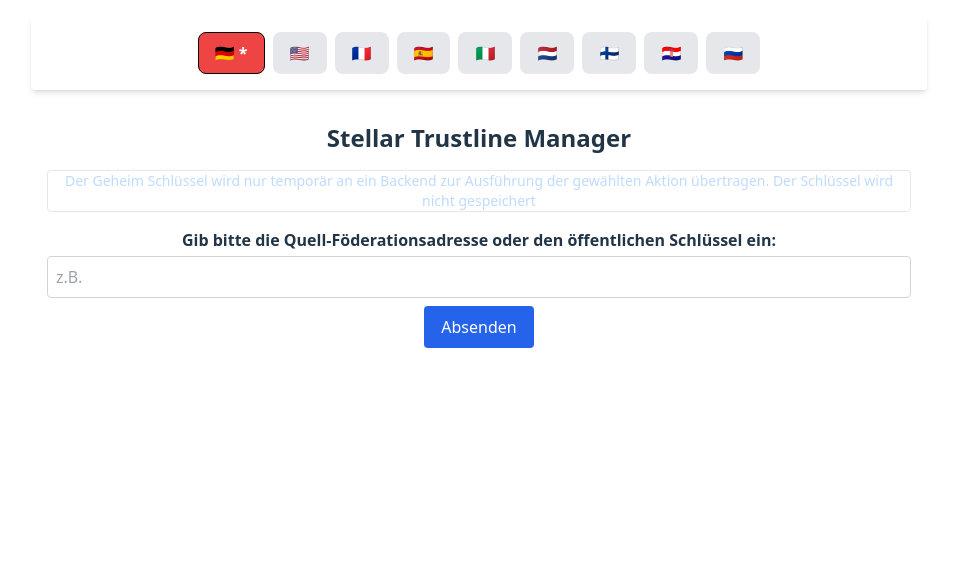
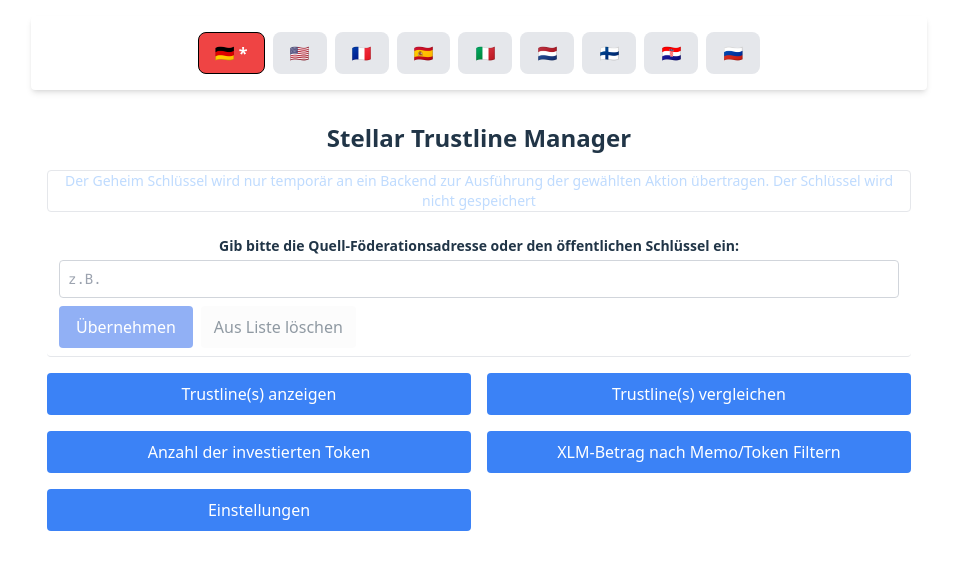
Before and after one commit to MiSte-Git/Stellar-Konto-Manager, a React (Vite) app in the folder frontend/: page / in a window 1280 px wide. Shown: the top 570 px of the page, without its empty margins (161-1118 px from the left). Built offline with nearby package versions, Linux system fonts and the light colour scheme; what @stellar/stellar-sdk would draw is missing.

Commit message:
Einstiegseite entfernt. Wallet kann jetzt überall ausgewählt werden. List All korrigiert und intuitiver gemacht.

```diff
--- a/frontend/src/components/MainMenu.jsx
+++ b/frontend/src/components/MainMenu.jsx
@@ -9,8 +9,7 @@
     { label: t('trustline.compare'), value: 'compare' },
     { label: t('token.purchases'), value: 'payments' },
     { label: t('menu.xlmByMemo'), value: 'xlmByMemo' },
-    { label: t('settings.label'), value: 'settings' },
-    { label: t('navigation.backToPublicKey'), value: 'backToPublicKey' }
+    { label: t('settings.label'), value: 'settings' }
   ];
 
   return (
--- a/frontend/src/index.css
+++ b/frontend/src/index.css
@@ -1,6 +1,34 @@
 @tailwind base;
 @tailwind components;
 @tailwind utilities;
+
+/* Wallet-Input: Deaktiviere Rechtschreib-/Auto-Korrektur und Pfeil bei Datalist */
+.wallet-input {
+  /* Diese Attribute setzen wir zusätzlich direkt am Input als HTML-Attribute */
+}
+
+/* WebKit (Chrome, Edge, Safari) – entfernen des Datalist-Dropdown-Pfeils beim Hover/Fokus */
+.wallet-input::-webkit-calendar-picker-indicator {
+  opacity: 0;
+  display: none;
+}
+.wallet-input::-webkit-list-button {
+  display: none;
+}
+
+/* Firefox: Standardmäßig zeigt Firefox keinen Pfeil für datalist, aber wir sichern ab */
+.wallet-input::-moz-list-bullet {
+  list-style-type: none;
+}
+
+/* Optional: Tooltip/Autofill-Overlay unterdrücken, soweit möglich */
+.wallet-input:-webkit-autofill,
+.wallet-input:-webkit-autofill:hover,
+.wallet-input:-webkit-autofill:focus {
+  -webkit-box-shadow: 0 0 0px 1000px transparent inset;
+  transition: background-color 9999s ease-in-out 0s;
+}
+
 
 :root {
   font-family: system-ui, Avenir, Helvetica, Arial, sans-serif;
--- a/frontend/src/main.jsx
+++ b/frontend/src/main.jsx
@@ -11,7 +11,7 @@
   handleDeleteTrustlines as deleteAndReload
  } from './utils/stellar/stellarUtils.js';
 import App from './App.jsx';
-import SourceInput from './components/SourceInput';
+
 import DestinationInput from './components/DestinationInput';
 import MainMenu from './components/MainMenu';
 import ListTrustlines from './components/ListTrustlines';
@@ -50,16 +50,19 @@
   // Innerhalb der Main-Funktion (nach useState-Aufrufen):
   const [trustlines, setTrustlines] = useState([]);
   const [selectedTrustlines, setSelectedTrustlines] = useState([]);
-  const [filters, setFilters] = useState({ assetCode: '', assetIssuer: '', createdAt: '' });
+  const [filters, setFilters] = useState({ assetCode: '', assetIssuer: '', createdAt: '', zeroOnly: false });
   const [sortColumn, setSortColumn] = useState('assetCode');
   const [sortDirection, setSortDirection] = useState('asc');
   const [currentPage, setCurrentPage] = useState(0);
   const ITEMS_PER_PAGE = 333;const [menuSelection, setMenuSelection] = useState(null);
-  const [sourceInput, setSourceInput] = useState('');
+
   const [sourcePublicKey, setSourcePublicKey] = useState('');
   const [sourceSecret, setSourceSecret] = useState('');
   const [destinationPublicKey, setDestinationPublicKey] = useState('');
   const [issuerAddress, setIssuerAddress] = useState('');
+  // Globaler Header: Wallet-Selector (Komfortvariante)
+  const [recentWallets, setRecentWallets] = useState([]);
+  const [walletHeaderInput, setWalletHeaderInput] = useState('');
   // Trustlines und Secret Keys werden nur für Backend-Operationen aktualisiert, aber nicht gerendert
   // Deshalb setzen wir nur setTrustlines, lesen aber trustlines nicht aus → ignorierbare Warnung
   const [showSecretKey, setShowSecretKey] = useState(false);
@@ -69,21 +72,7 @@
   const [showConfirm, setShowConfirm] = useState(false);
   const [confirmAction, setConfirmAction] = useState(null);
   const [showBackToTop, setShowBackToTop] = useState(false);
-  const handleSourceSubmit = async () => {
-    setError('');
-    setIsLoading(true);
-    try {
-      const { publicKey, trustlines } = await submitSourceInput(sourceInput, t);
-      setSourcePublicKey(publicKey);
-      console.log('[DEBUG] Geladene Trustlines:', trustlines);
-      setTrustlines(trustlines);
-      setMenuSelection(null);
-    } catch (err) {
-      setError(err.message);
-    } finally {
-      setIsLoading(false);
-    }
-  };
+
   const handleSortClick = (column) => {
     handleSort(column, sortColumn, sortDirection, setSortColumn, setSortDirection);
   };
@@ -91,9 +80,15 @@
     handleFilterChange(key, value, filters, setFilters, setCurrentPage);
   };
   const handleToggleTrustline = (tl) => {
-    if (tl.assetBalance !== "0.0000000") return;
-    const newSelection = toggleTrustlineSelection(tl, selectedTrustlines);
-    setSelectedTrustlines(newSelection);
+    if (parseFloat(tl.assetBalance) !== 0) return;
+    setSelectedTrustlines(prev => {
+      const next = toggleTrustlineSelection(tl, prev);
+      try {
+        const wasSelected = prev.some(s => s.assetCode === tl.assetCode && s.assetIssuer === tl.assetIssuer);
+        console.debug('[Toggle One]', tl.assetCode, tl.assetIssuer, 'wasSelected?', wasSelected, '-> newLen', next.length);
+      } catch {}
+      return next;
+    });
   };
   const handleDeleteTrustlines = async (secretKey) => {
     setIsLoading(true);
@@ -121,6 +116,63 @@
   const [isProcessing, setIsProcessing] = useState(false);
   const [deleteProgress, setDeleteProgress] = useState(null);
   const [infoMessage, setInfoMessage] = useState('');
+
+  // Kürzlich verwendete Wallets aus localStorage laden
+  useEffect(() => {
+    try {
+      const raw = localStorage.getItem('recentWallets');
+      if (raw) {
+        const arr = JSON.parse(raw);
+        if (Array.isArray(arr)) {
+          setRecentWallets(arr.filter(x => typeof x === 'string'));
+        }
+      }
+    } catch {}
+  }, []);
+
+  function persistRecent(list) {
+    try { localStorage.setItem('recentWallets', JSON.stringify(list)); } catch {}
+  }
+  function addRecent(pk) {
+    if (!pk) return;
+    setRecentWallets(prev => {
+      const next = [pk, ...prev.filter(x => x !== pk)].slice(0, 20);
+      persistRecent(next);
+      return next;
+    });
+  }
+
+  async function handleHeaderApply() {
+    const input = (walletHeaderInput || '').trim();
+    if (!input) return;
+    setIsLoading(true);
+    setError('');
+    try {
+      const { publicKey, trustlines } = await submitSourceInput(input, t);
+      setSourcePublicKey(publicKey);
+      if (Array.isArray(trustlines)) setTrustlines(trustlines);
+      addRecent(publicKey);
+    } catch (err) {
+      setError(err.message);
+    } finally {
+      setIsLoading(false);
+    }
+  }
+
+  function handleRecentDelete() {
+    const key = (walletHeaderInput || '').trim();
+    if (!key) return;
+    setRecentWallets(prev => {
+      const next = prev.filter(x => x !== key);
+      persistRecent(next);
+      return next;
+    });
+  }
+
+  // Aktuelle Wallet automatisch in "Zuletzt verwendet" aufnehmen
+  useEffect(() => {
+    if (sourcePublicKey) addRecent(sourcePublicKey);
+  }, [sourcePublicKey]);
 
   // Global error handler
   useEffect(() => {
@@ -155,13 +207,13 @@
 
   // Alle auf aktueller Seite toggeln
   const handleToggleAll = (paginatedList) => {
-    const allSelected = paginatedList.every(tl => selectedTrustlines.includes(tl));
-    if (allSelected) {
-      setSelectedTrustlines(selectedTrustlines.filter(tl => !paginatedList.includes(tl)));
-    } else {
-      const newSelection = [...selectedTrustlines, ...paginatedList.filter(tl => !selectedTrustlines.includes(tl))];
-      setSelectedTrustlines(newSelection);
-    }
+    const next = toggleAllTrustlines(paginatedList, selectedTrustlines);
+    // Debug
+    try {
+      const deletable = paginatedList.filter(t => parseFloat(t.assetBalance) === 0).length;
+      console.debug('[Toggle All] pageItems', paginatedList.length, 'deletable', deletable, 'before', selectedTrustlines.length, 'after', next.length);
+    } catch {}
+    setSelectedTrustlines(next);
   };
 
   return (
@@ -170,47 +222,77 @@
         {/* 🌍 Global: Titel & Info */}
         <h1 className="text-2xl font-bold mb-4">{t('main.title')}</h1>
         <p className="mb-4 text-sm text-blue-200 rounded border">{t('secretKey.info')}</p>
+        {/* Fixierter Wallet-Header – immer sichtbar */}
+        <div className="sticky top-0 z-30 bg-white/90 dark:bg-gray-900/90 backdrop-blur border-b rounded-b px-3 py-2 mb-3">
+          <form onSubmit={(e) => { e.preventDefault(); handleHeaderApply(); }} className="max-w-4xl mx-auto mb-0">
+            <label className="block font-bold mb-1 text-sm">{t('publicKey.label')}</label>
+            <div className="relative">
+              <input
+                type="text"
+                list="recent-wallets"
+                value={walletHeaderInput}
+                onChange={(e) => setWalletHeaderInput(e.target.value)}
+                placeholder={t('publicKey.placeholder')}
+                className="wallet-input w-full border border-gray-300 rounded p-2 pr-8 font-mono text-sm"
+                spellCheck={false}
+                autoCorrect="off"
+                autoCapitalize="off"
+                autoComplete="off"
+                inputMode="text"
+              />
+              {walletHeaderInput && (
+                <button
+                  type="button"
+                  onClick={() => setWalletHeaderInput('')}
+                  title={t('common.clear')}
+                  aria-label={t('common.clear')}
+                  className="absolute right-2 top-1/2 -translate-y-1/2 w-5 h-5 rounded-full bg-gray-300 hover:bg-red-500 text-gray-600 hover:text-white text-xs flex items-center justify-center"
+                >
+                  ×
+                </button>
+              )}
+              <datalist id="recent-wallets">
+                {recentWallets.map((w, i) => (
+                  <option key={w + i} value={w} />
+                ))}
+              </datalist>
+            </div>
+            <div className="mt-2 flex gap-2">
+              <button
+                type="submit"
+                disabled={isLoading || !walletHeaderInput.trim()}
+                className="bg-blue-600 text-white px-4 py-2 rounded hover:bg-blue-700 disabled:opacity-50"
+                title="Wallet übernehmen"
+              >
+                Übernehmen
+              </button>
+              <button
+                type="button"
+                onClick={handleRecentDelete}
+                disabled={isLoading || !recentWallets.includes((walletHeaderInput || '').trim())}
+                className="px-3 py-2 rounded border hover:bg-gray-100 dark:hover:bg-gray-800 disabled:opacity-50"
+              >
+                Aus Liste löschen
+              </button>
+            </div>
+          </form>
+        </div>
+
         {sourcePublicKey && (
           <p className="mb-4 pb-1 text-sm text-gray-700 dark:text-gray-200 font-mono">
             {t('publicKey.source')}: {sourcePublicKey}
           </p>
         )}
 
-        {/* 🔐 Eingabe oder Menüwahl */}
-        {!sourcePublicKey ? (
-          <SourceInput
-            sourceInput={sourceInput}
-            setSourceInput={setSourceInput}
-            onSubmit={handleSourceSubmit}
-            isLoading={isLoading}
+        {/* Menüauswahl sichtbar, unabhängig davon ob ein Wallet gesetzt ist */}
+        {!menuSelection && (
+          <MainMenu
+            onSelect={(value) => {
+              const next = (value ?? '').trim();
+              console.log('[MainMenu onSelect]', JSON.stringify(next));
+              setMenuSelection(next);
+            }}
           />
-        ) : (
-          <div>
-            {/* ✅ Nur Menüauswahl, keine doppelte Wallet-Anzeige */}
-            {sourcePublicKey && !menuSelection && (
-              <MainMenu
-                onSelect={(value) => {
-                  const next = (value ?? '').trim();
-                  console.log('[MainMenu onSelect]', JSON.stringify(next));
-
-                  if (next === 'backToPublicKey') {
-                    console.trace('[MainMenu] backToPublicKey selected');
-                    // ⚠️ TEMP: PublicKey NICHT löschen, um das „Auto-Zurückspringen“ zu verhindern
-                    setMenuSelection(null);       // Menü schließen
-                    setSourcePublicKey('');       // ← wichtig: Input-Screen wird wieder sichtbar
-                    setSourceInput('');           // Eingabefeld leeren (optional)
-                    setTrustlines([]);            // Liste zurücksetzen (optional)
-                    setSelectedTrustlines([]);    // Auswahl leeren (optional)
-                    setResults([]);               // Resultate leeren (optional)
-                    setError('');                 // Fehler zurücksetzen (optional, UI übersetzt via t())
-                    return;
-                  }
-                  // Standardpfad für alle anderen Menüpunkte
-                  setMenuSelection(value);
-                }}
-              />
-            )}
-          </div>
         )}
 
         {error && <p className="text-red-500 mt-4">{t(error)}</p>}
```
Also changed, not shown: frontend/src/components/ListTrustlines.jsx (+57 -30 lines), frontend/src/utils/stellar/trustlineUtils.js (+18 -25 lines).
